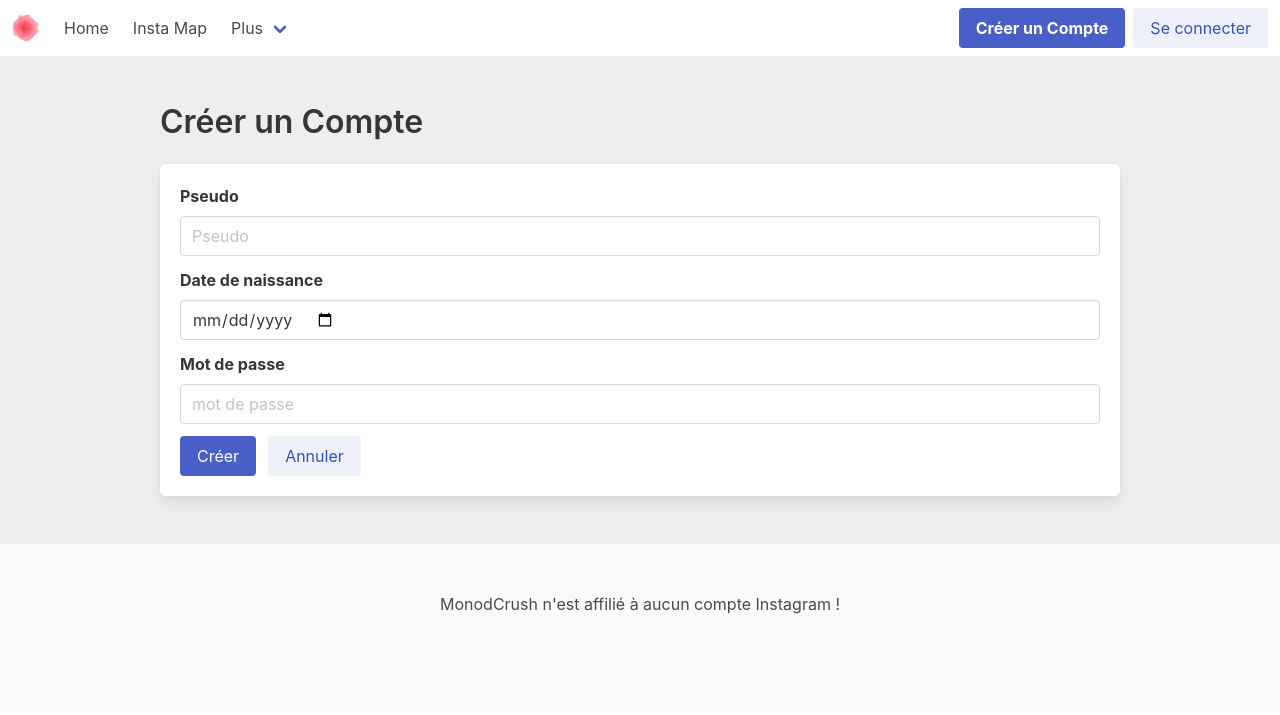
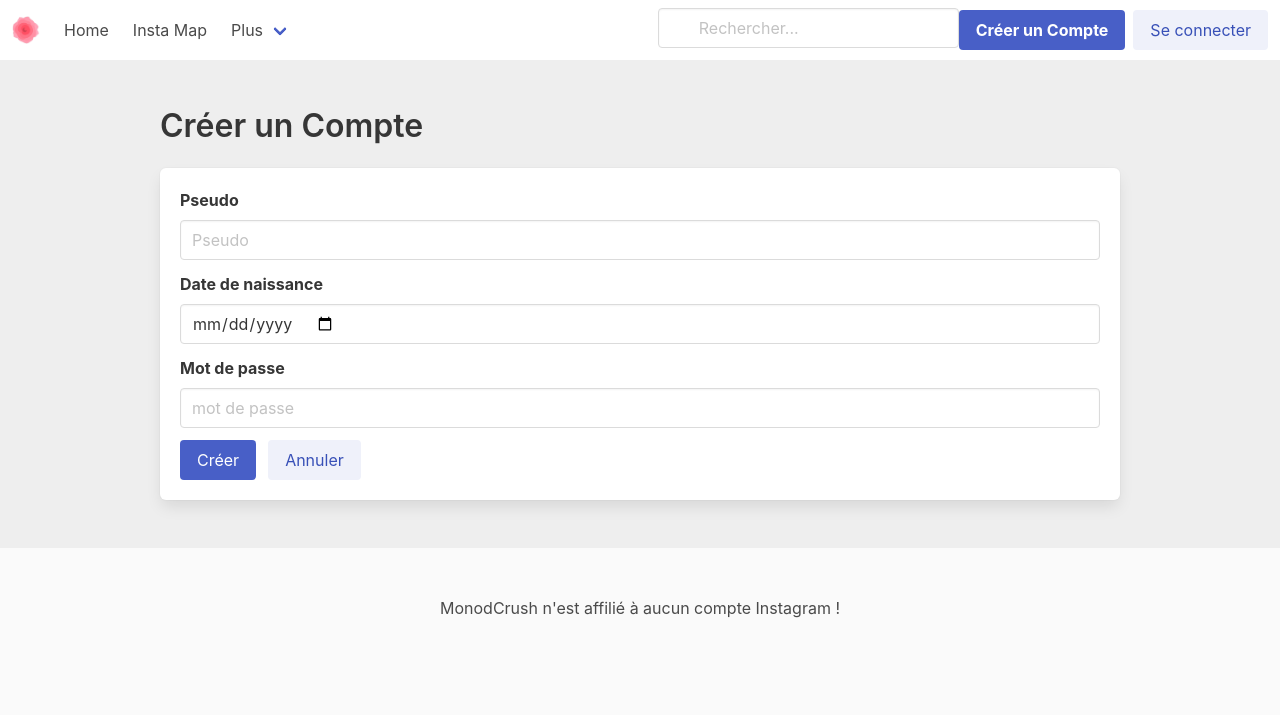
Before and after one commit to BenoitPrmt/Monod-Crush, a Flask app: page /auth/register in a window 1280 px wide. Shown: the top 715 px of the page. Run offline with Flask 2, Linux system fonts and the light colour scheme; some libraries are stand-ins or nearby versions.

Commit message:
killian c pour toi

```diff
--- a/flaskr/templates/header.html
+++ b/flaskr/templates/header.html
@@ -33,6 +33,16 @@
         <div class="navbar-end">
             <div class="navbar-item">
                 <div class="buttons">
+
+                    <div class="field">
+                        <p class="control has-icons-left">
+                            <input class="input is-normal py-4" type="text" placeholder="Rechercher...">
+                            <span class="icon is-small is-left ">
+                                <i class="fas fa-globe"></i>
+                            </span>
+                        </p>
+                    </div>
+
                     {% if g.user %}
                     <a class="button is-link is-inverted"
                        href="{{ url_for('user.profile', username=g.user['username']) }}">
```
